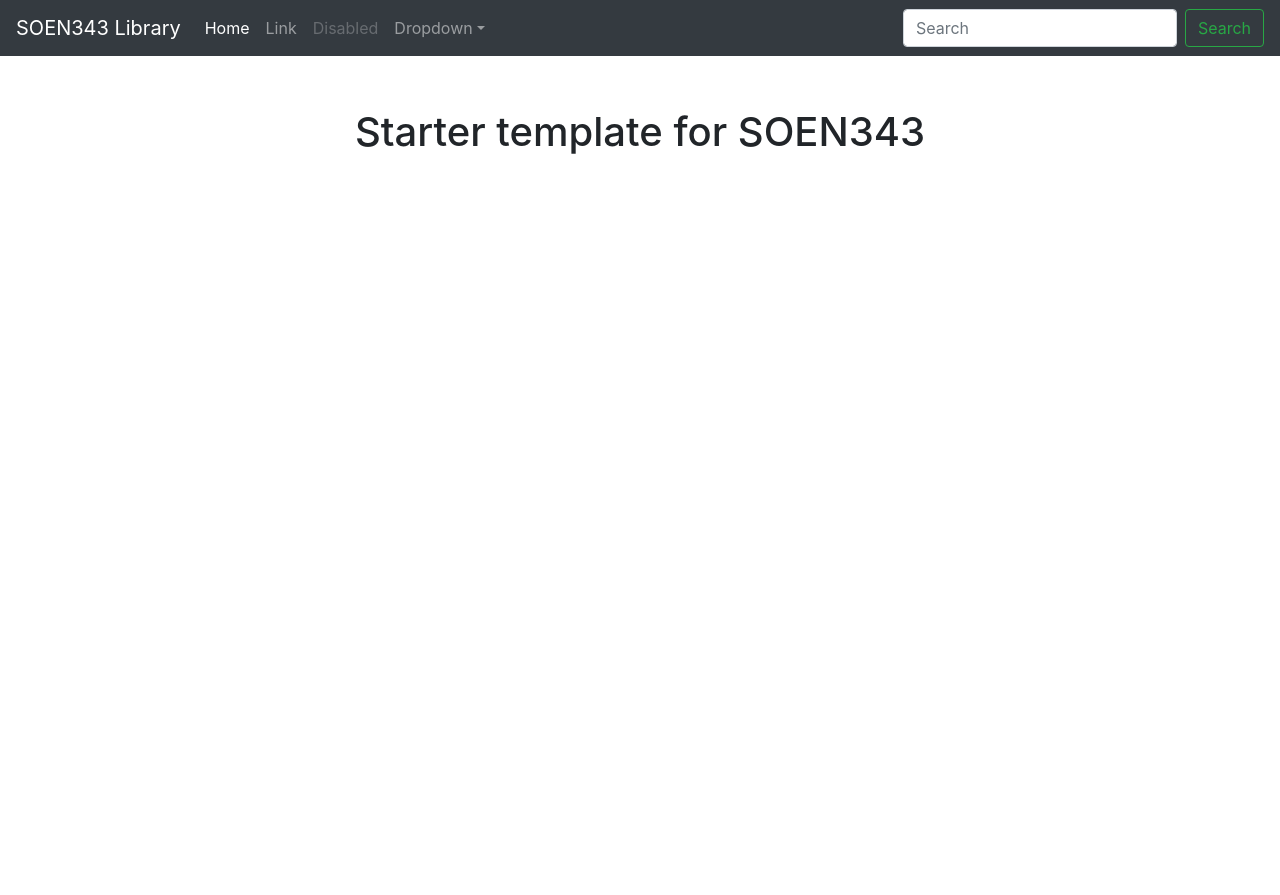
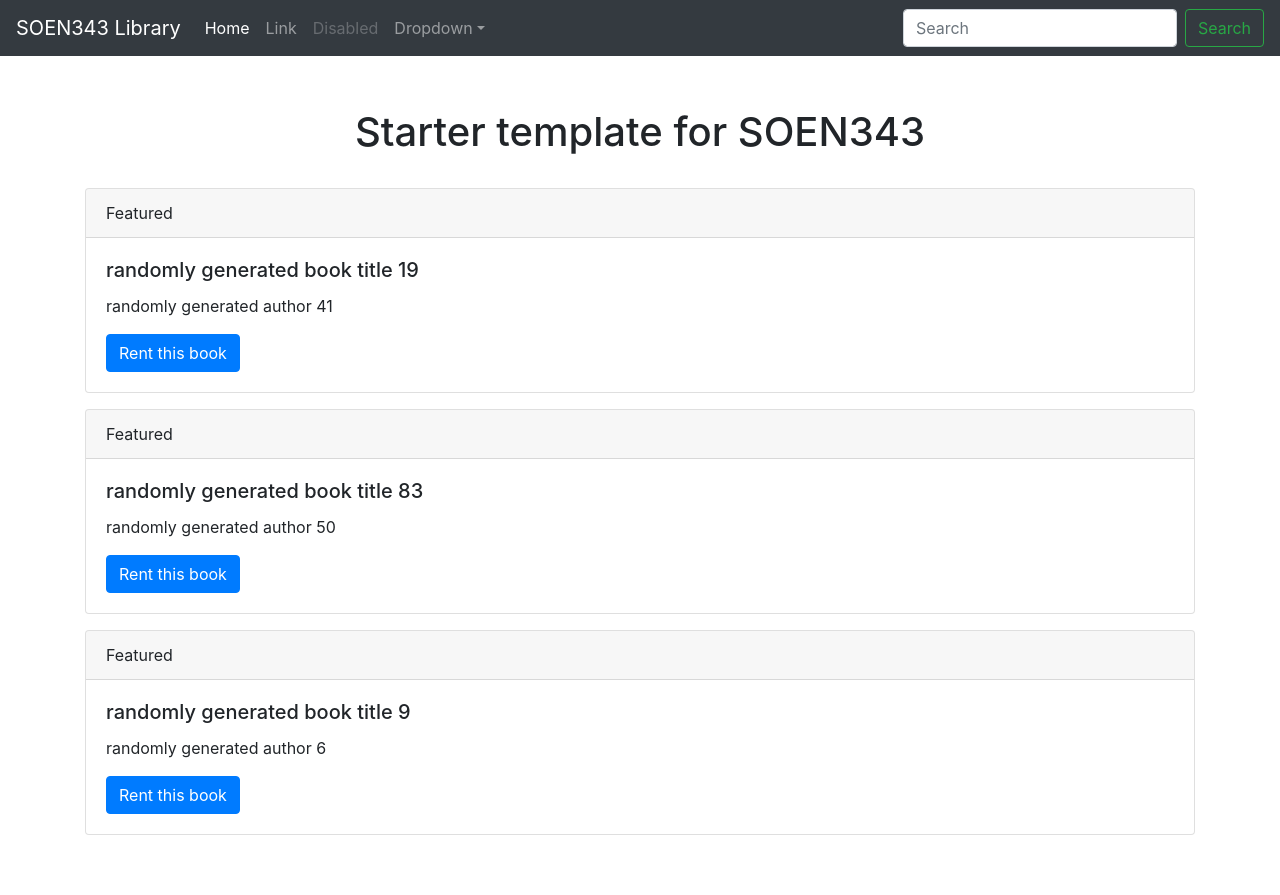
Before and after one commit to aa-software2112/SOEN343, a Flask app: page / in a window 1280 px wide. Before the commit the page ends 154 px from the top, so only its background shows below. Run offline with Flask 2, Linux system fonts and the light colour scheme; some libraries are stand-ins or nearby versions.

Commit message:
added to the template with cards to show books to rent

```diff
--- a/www/app.py
+++ b/www/app.py
@@ -1,11 +1,29 @@
 from flask import Flask, render_template
+import random
 
 app = Flask(__name__)
 
 @app.route('/')
 @app.route('/index')
 def index():
-    return render_template('index.html', title='SOEN343')
+	course = 'SOEN343'
+	books = [
+		{
+			'author':'randomly generated author ' + str(random.randint(0,100)) + '',
+			'title': 'randomly generated book title ' + str(random.randint(0,100)) + ''
+
+		},
+		{
+			'author':'randomly generated author ' + str(random.randint(0,100)) + '',
+			'title': 'randomly generated book title ' + str(random.randint(0,100)) + ''
+		},
+		{
+			'author':'randomly generated author ' + str(random.randint(0,100)) + '',
+			'title': 'randomly generated book title ' + str(random.randint(0,100)) + ''
+		}
+	]
+
+	return render_template('index.html', course='SOEN343', books=books)
 
 if __name__ == "__main__":
     app.run()
--- a/www/templates/index.html
+++ b/www/templates/index.html
@@ -47,8 +47,21 @@
       </nav>
       <main role="main" class="container">
          <div class="starter-template">
-            <h1> Starter template for {{ title }} </h1>
+            <h1> Starter template for {{ course }} </h1>
          </div>
+         {% for book in books %}
+         <div class="card mb-3">
+            <div class="card-header">
+               Featured
+            </div>
+
+            <div class="card-body">
+               <h5 class="card-title"> {{ book.title }} </h5>
+               <p class="card-text"> {{ book.author }} </p>
+               <a href="#" class="btn btn-primary"> Rent this book </a>
+            </div>
+         </div>
+         {% endfor %}
       </main>
       <!-- /.container -->
       <!-- Bootstrap core JavaScript
```
